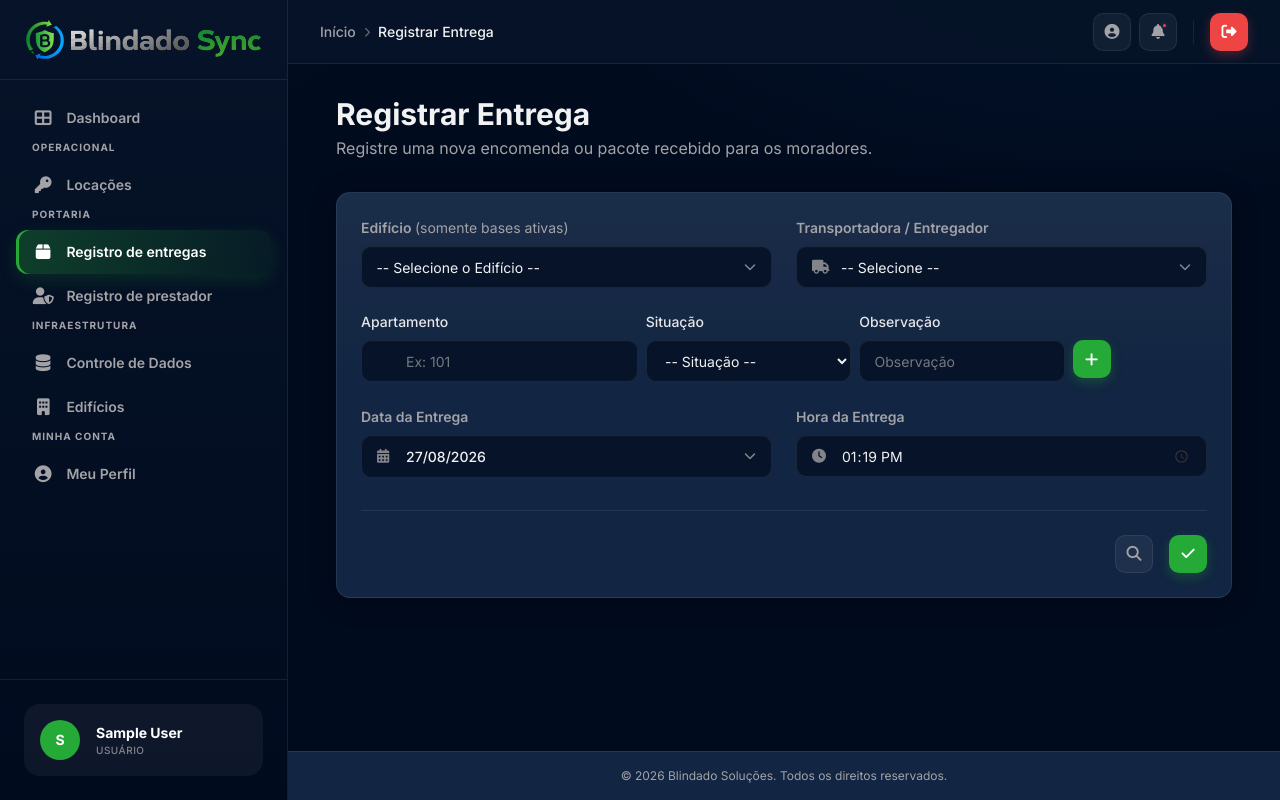
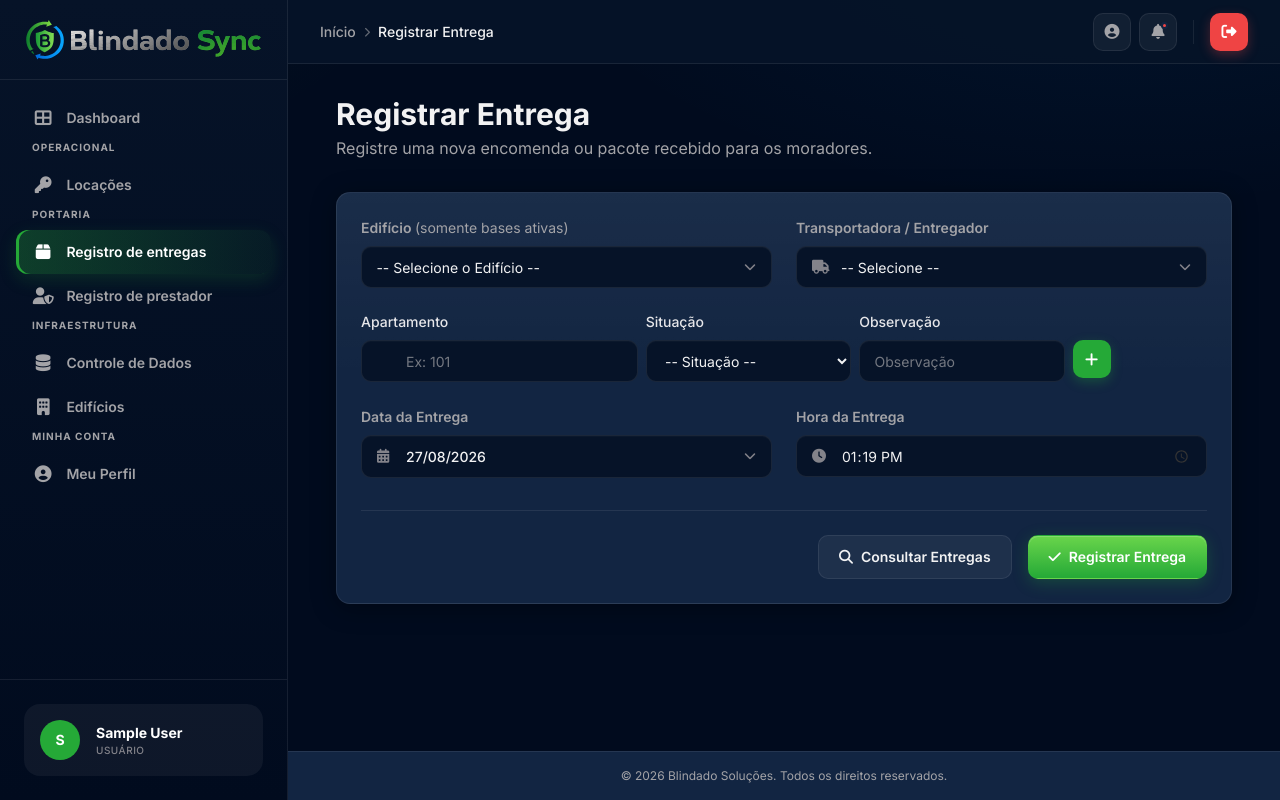
Before and after one commit to alexpixeldev/blindado-solucoes, a PHP site: page /blindado/sync/registrar_entrega.php in a window 1280 px wide. Run offline with PHP 8.4, Linux system fonts and the light colour scheme; the visitor is signed in with stand-in values (Sample User, id 1); data that the repository does not hold is empty.

Commit message:
ajuste em botoes

```diff
--- a/sync/registrar_entrega.php
+++ b/sync/registrar_entrega.php
@@ -221,8 +221,14 @@ $situacoes = $conn->query("SELECT nome FROM situacoes_entrega ORDER BY nome")->f
                             </div>
 
                             <div class="flex flex-col gap-4 pt-6 border-t border-slate-100 sm:flex-row sm:items-center sm:justify-end">
-                                <a href="consultar_entrega.php" class="icon-btn" title="Consultar Entregas"><i class="fas fa-search" style="font-size:10px"></i></a>
-                                <button type="submit" class="icon-btn-green" title="Registrar"><i class="fas fa-check" style="font-size:10px"></i></button>
+                                <a href="consultar_entrega.php" class="btn-secondary order-2 sm:order-1">
+                                    <i class="fas fa-search"></i>
+                                    <span>Consultar Entregas</span>
+                                </a>
+                                <button type="submit" class="btn-primary order-1 sm:order-2">
+                                    <i class="fas fa-check"></i>
+                                    <span>Registrar Entrega</span>
+                                </button>
                             </div>
                         </form>
                     </div>
--- a/sync/registrar_prestador.php
+++ b/sync/registrar_prestador.php
@@ -204,7 +204,7 @@ if (in_array($usuario_categoria, ['operador', 'supervisor'])) {
                                 </a>
                                 <button type="submit" class="btn-primary order-1 sm:order-2">
                                     <i class="fas fa-check"></i>
-                                    <span>Registrar Serviço</span>
+                                    <span>Registrar Prestador</span>
                                 </button>
                             </div>
                         </form>
```
